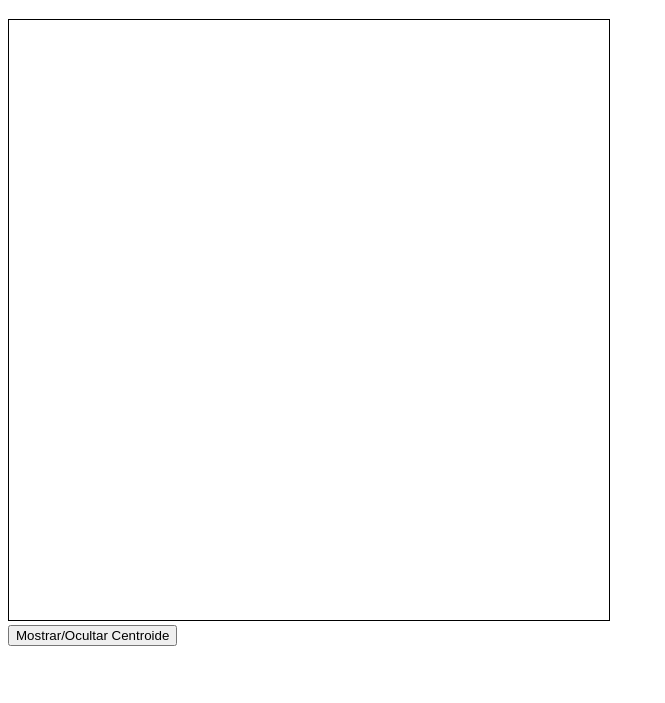
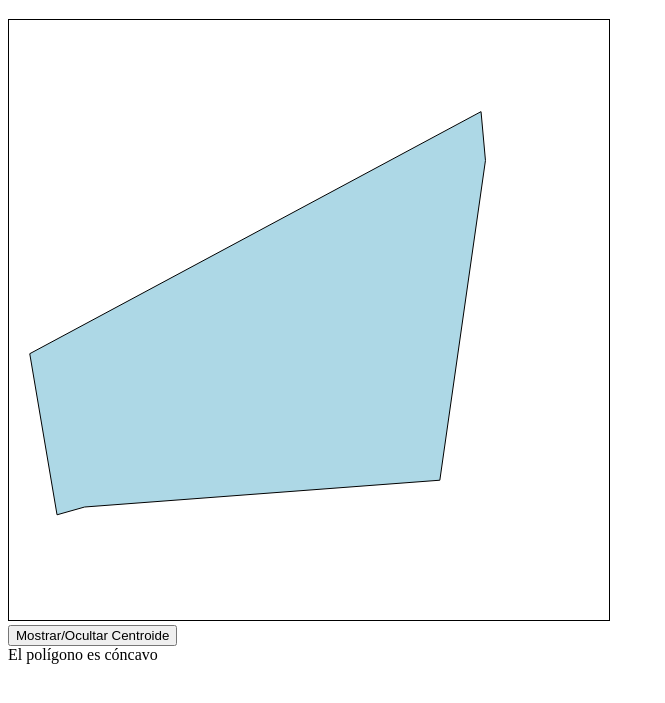
Before and after one commit to MarRuiz1888/ICG-MUL-A-2024-2, a plain HTML site: page AC-03OCT/vectorizado.htm in a window 1280 px wide. Shown: the part 61-764 px from the top of the page, without its empty margins (0-665 px from the left). Drawn offline with Linux system fonts and the light colour scheme.

Commit message:
Update vectorizado.htm

```diff
--- a/AC-03OCT/vectorizado.htm
+++ b/AC-03OCT/vectorizado.htm
@@ -4,7 +4,7 @@
     <meta charset="UTF-8">
     <meta name="viewport" content="width=device-width, initial-scale=1.0">
     <title>Polígono Vectorizado</title>
-    <script src="ame.js" defer></script>
+    <script src="vectorizado.js" defer></script>
 </head>
 <body>
     <h1>Polígono Vectorizado</h1>
```
